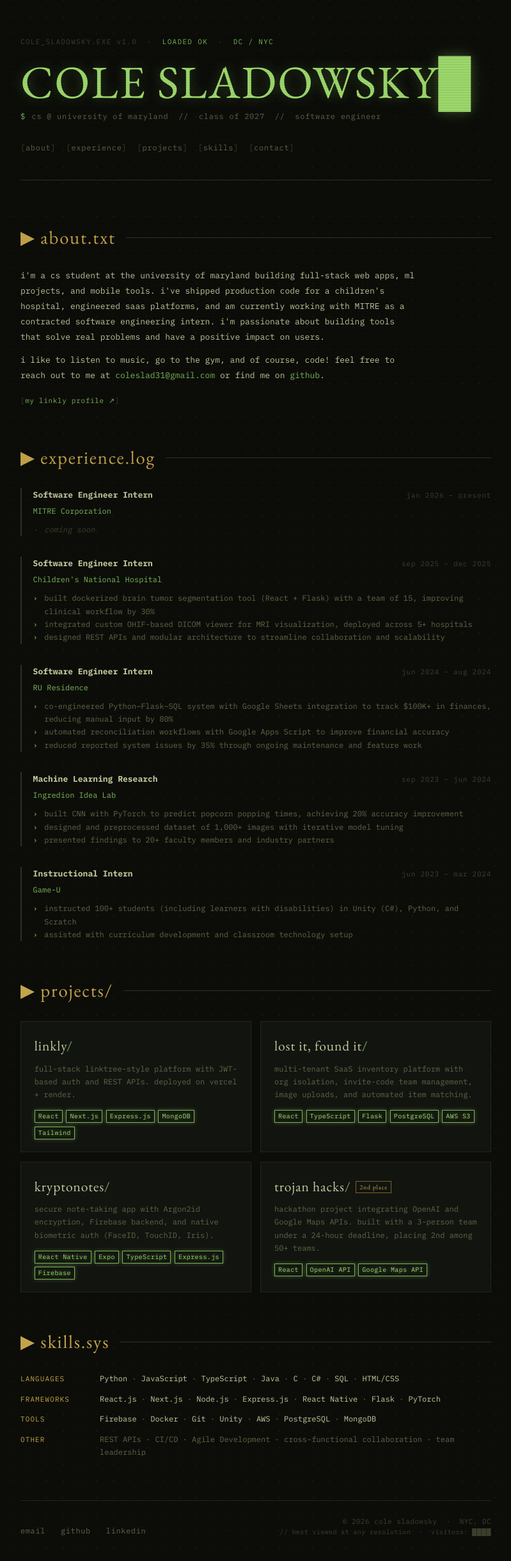
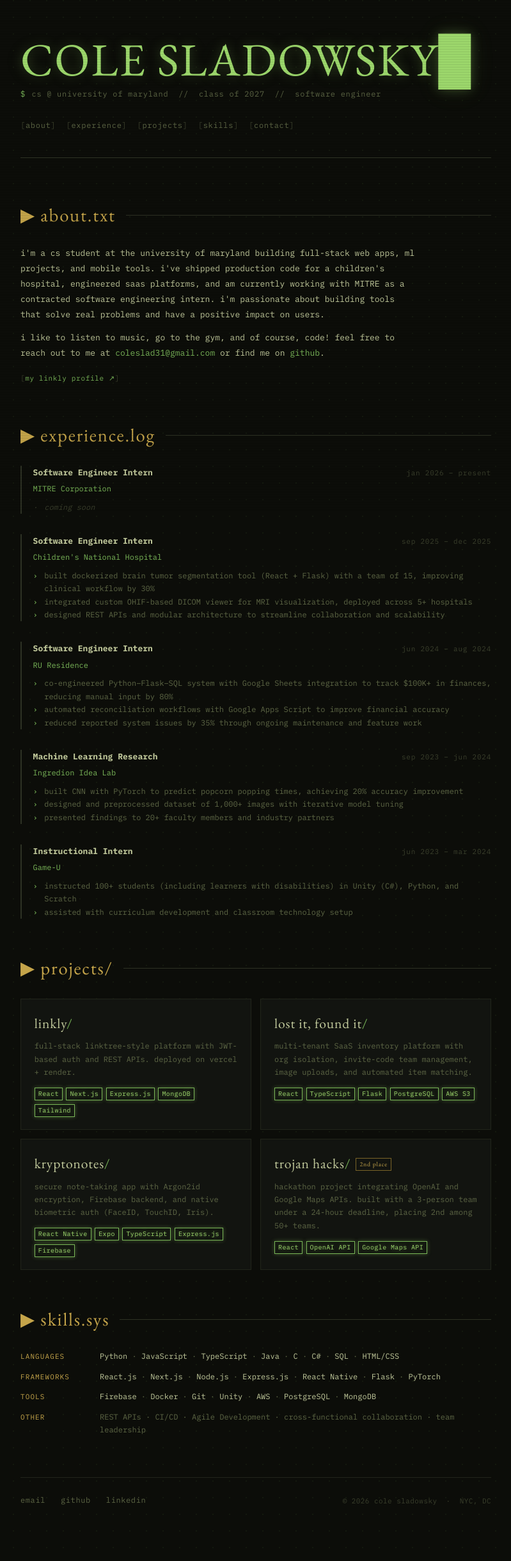
Before and after one commit to ColeSlad/personal-site, a Next.js app: page / in a window 1280 px wide. Shown: the top 2440 px of the page at 64% size, without its empty margins (240-1039 px from the left). Built offline with nearby package versions, Linux system fonts and the light colour scheme.

Commit message:
cleanup site for readability

```diff
--- a/app/page.tsx
+++ b/app/page.tsx
@@ -4,10 +4,6 @@ export default function Home() {
 
       {/* ── HEADER ── */}
       <header className="site-header">
-        <p className="sys-line">
-          COLE_SLADOWSKY.EXE v1.0 &nbsp;·&nbsp; <span className="ok">LOADED OK</span> &nbsp;·&nbsp; <span className="ok">DC / NYC</span>
-        </p>
-
         <div className="name-row">
           <span className="name">COLE SLADOWSKY<span className="cursor">█</span></span>
         </div>
@@ -236,7 +232,6 @@ export default function Home() {
         </div>
         <div className="footer-meta">
           <p className="copyright">© 2026 cole sladowsky &nbsp;·&nbsp; NYC, DC</p>
-          <p className="visitor">// best viewed at any resolution &nbsp;·&nbsp; visitors: ████</p>
         </div>
       </footer>
 
```
